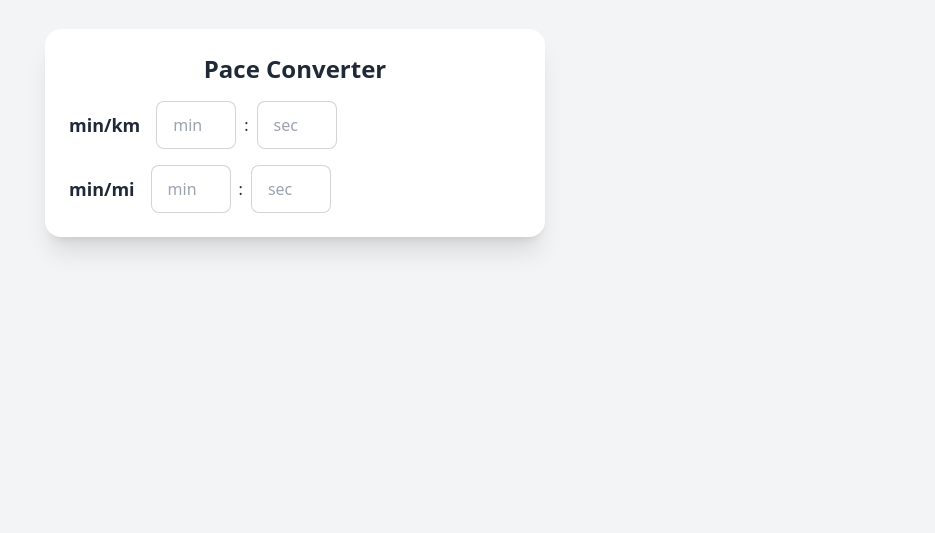
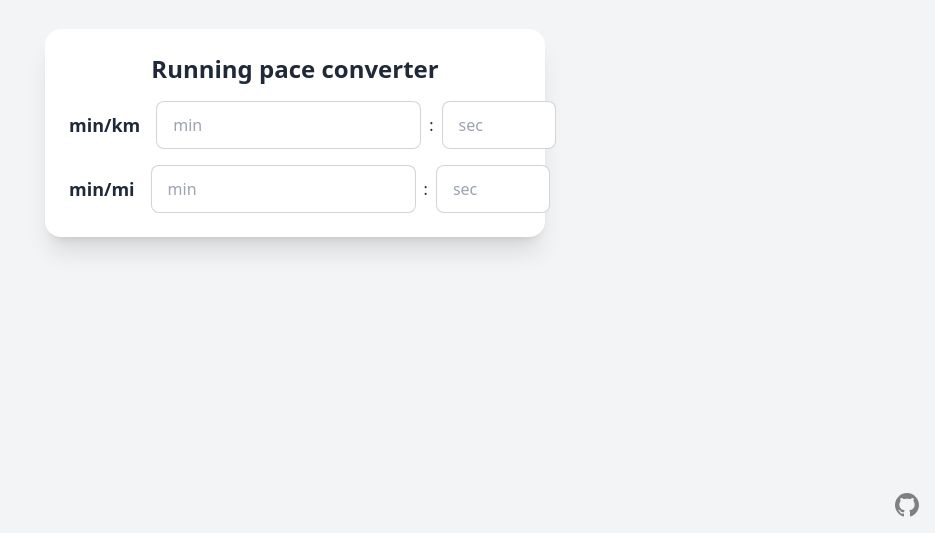
Before and after one commit to felixbouleau/runningconverter-com, a plain HTML site: page index.html in a window 1280 px wide. Shown: the part 267-800 px from the top of the page, without its empty margins (345-1280 px from the left). Drawn offline with nearby package versions, Linux system fonts and the light colour scheme.

Commit message:
Cosmetic changes

```diff
--- a/index.html
+++ b/index.html
@@ -8,17 +8,17 @@
     <link href="https://cdn.jsdelivr.net/npm/daisyui@4.4.24/dist/full.min.css" rel="stylesheet" type="text/css" />
 </head>
 <body class="bg-gray-100 flex items-center justify-center min-h-screen">
-    <div class="card w-[500px] bg-base-100 shadow-xl p-6">
-        <h2 class="text-2xl font-bold mb-4 text-center">Pace Converter</h2>
+    <div class="card w-[500px] bg-base-100 shadow-xl p-6 relative">
+        <h2 class="text-2xl font-bold mb-4 text-center">Running pace converter</h2>
 
         <div class="flex items-center gap-4 mb-4">
-            <div class="text-lg font-semibold">min/km</div>
-            <div class="flex items-center gap-2">
+            <div class="text-lg font-semibold w-20">min/km</div>
+            <div class="flex items-center gap-2 flex-grow">
                 <input
                     type="number"
                     id="kmMinutesInput"
                     placeholder="min"
-                    class="input input-bordered w-20"
+                    class="input input-bordered flex-grow"
                     min="0"
                 />
                 <span>:</span>
@@ -26,7 +26,7 @@
                     type="number"
                     id="kmSecondsInput"
                     placeholder="sec"
-                    class="input input-bordered w-20"
+                    class="input input-bordered flex-grow"
                     min="0"
                     max="59"
                 />
@@ -34,13 +34,13 @@
         </div>
 
         <div class="flex items-center gap-4">
-            <div class="text-lg font-semibold">min/mi</div>
-            <div class="flex items-center gap-2">
+            <div class="text-lg font-semibold w-20">min/mi</div>
+            <div class="flex items-center gap-2 flex-grow">
                 <input
                     type="number"
                     id="mileMinutesInput"
                     placeholder="min"
-                    class="input input-bordered w-20"
+                    class="input input-bordered flex-grow"
                     min="0"
                 />
                 <span>:</span>
@@ -48,11 +48,10 @@
                     type="number"
                     id="mileSecondsInput"
                     placeholder="sec"
-                    class="input input-bordered w-20"
+                    class="input input-bordered flex-grow"
                     min="0"
                     max="59"
                 />
-            </div>
             </div>
         </div>
 
@@ -68,7 +67,7 @@
 
             function updateMilePace(kmMinutes, kmSeconds) {
                 const kmPace = convertPace(Number(kmMinutes), Number(kmSeconds));
-            const milePace = kmPace * 1.60934;
+                const milePace = kmPace * 1.609344;
                 const mileMinutes = Math.floor(milePace);
                 const mileSeconds = Math.round((milePace - mileMinutes) * 60);
 
@@ -78,7 +77,7 @@
 
             function updateKmPace(mileMinutes, mileSeconds) {
                 const milePace = convertPace(Number(mileMinutes), Number(mileSeconds));
-            const kmPace = milePace / 1.60934;
+                const kmPace = milePace / 1.609344;
                 const kmMinutes = Math.floor(kmPace);
                 const kmSeconds = Math.round((kmPace - kmMinutes) * 60);
 
@@ -92,5 +91,11 @@
             mileMinutesInput.addEventListener('input', () => updateKmPace(mileMinutesInput.value, mileSecondsInput.value || 0));
             mileSecondsInput.addEventListener('input', () => updateKmPace(mileMinutesInput.value || 0, mileSecondsInput.value));
         </script>
+    </div>
+    <a href="https://github.com/felixbouleau/runningconverter-com" target="_blank" class="absolute bottom-4 right-4 text-gray-500 hover:text-gray-700">
+        <svg xmlns="http://www.w3.org/2000/svg" width="24" height="24" viewBox="0 0 24 24" fill="gray">
+            <path d="M12 0c-6.626 0-12 5.373-12 12 0 5.302 3.438 9.8 8.207 11.387.599.111.793-.261.793-.577v-2.234c-3.338.726-4.033-1.416-4.033-1.416-.546-1.387-1.333-1.756-1.333-1.756-1.089-.745.083-.729.083-.729 1.205.084 1.839 1.237 1.839 1.237 1.07 1.834 2.807 1.304 3.492.997.107-.775.418-1.305.762-1.604-2.665-.305-5.467-1.334-5.467-5.931 0-1.311.469-2.381 1.236-3.221-.124-.303-.535-1.524.117-3.176 0 0 1.008-.322 3.301 1.23.957-.266 1.983-.399 3.003-.404 1.02.005 2.047.138 3.006.404 2.291-1.552 3.297-1.23 3.297-1.23.653 1.653.242 2.874.118 3.176.77.84 1.235 1.911 1.235 3.221 0 4.609-2.807 5.624-5.479 5.921.43.372.823 1.102.823 2.222v3.293c0 .319.192.694.801.576 4.765-1.589 8.199-6.086 8.199-11.386 0-6.627-5.373-12-12-12z"/>
+        </svg>
+    </a>
 </body>
 </html>
```
Lines whose indentation alone changed are shown as unchanged.
